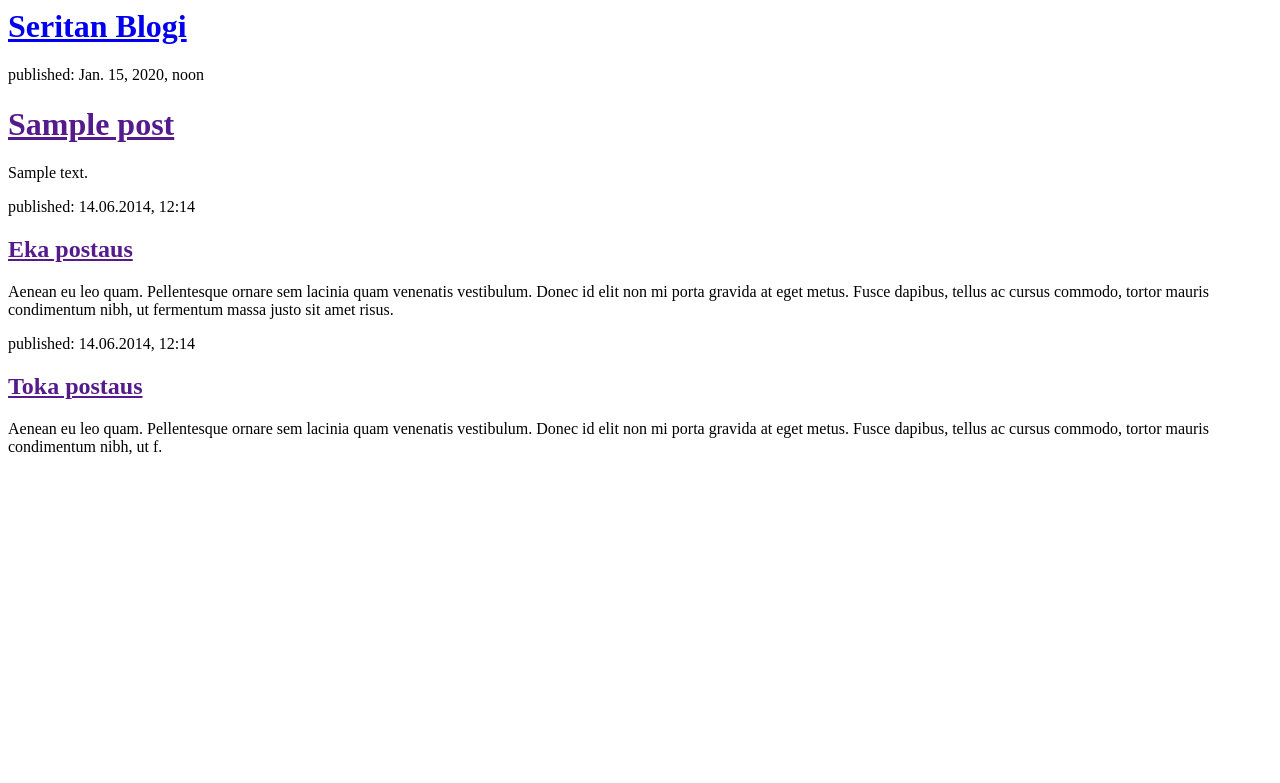
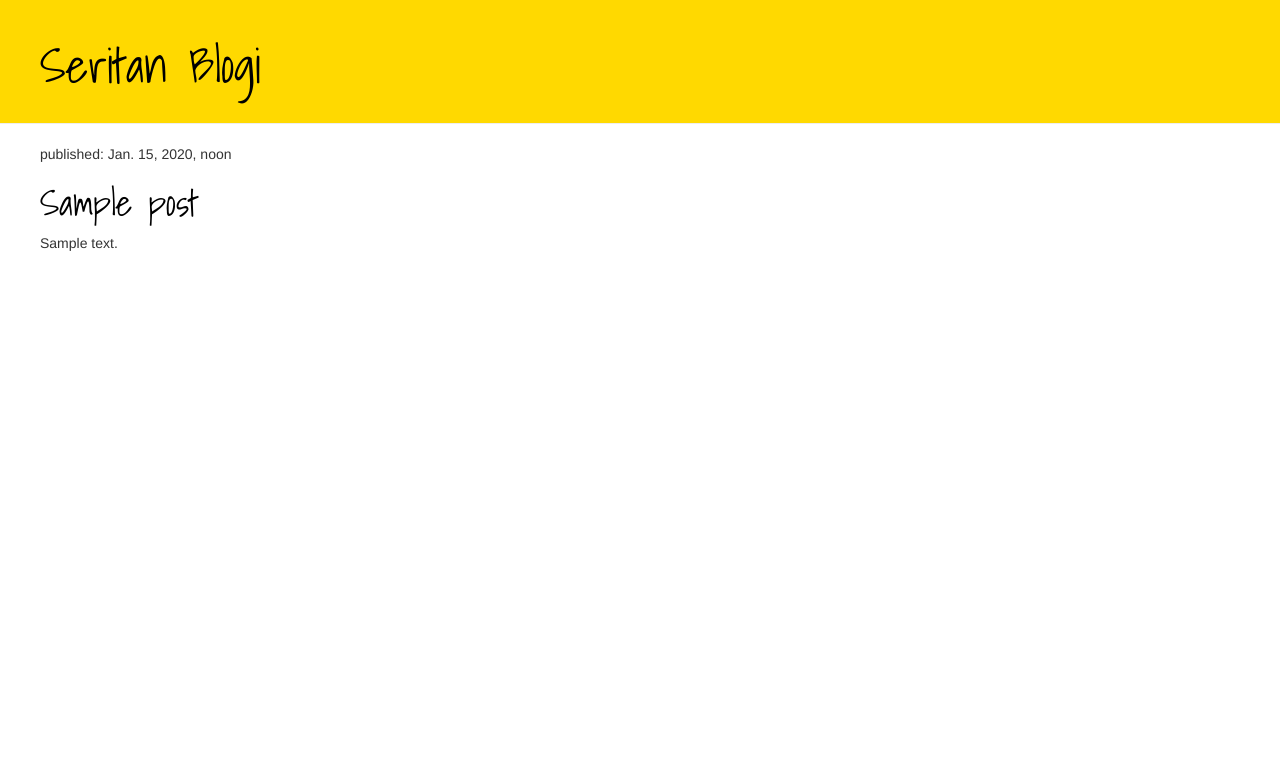
Before and after one commit to seri19/Seritan-Blogi, a Django app: template blog/templates/blog/post_list.html in a window 1280 px wide. Shown: the top 783 px of the page. Run offline with Django 3.2, Linux system fonts and the light colour scheme; the template is opened without the code that fills it: values that come from a table or form of the project are taken from there, others are empty; tables that the repository leaves empty hold one stand-in row (values such as "Sample post"); some libraries are stand-ins or nearby versions.

Commit message:
Lisättiin meikit

```diff
--- /dev/null
+++ b/blog/static/CSS/blog.css
@@ -0,0 +1,53 @@
+h1 a {
+    color: #000000;
+    font-family: 'Shadows Into Light', cursive;
+}
+body {
+}
+.page-header {
+    background-color: #ffd900;
+    margin-top: 0;
+    padding: 20px 20px 20px 40px;
+}
+
+.page-header h1, .page-header h1 a, .page-header h1 a:visited, .page-header h1 a:active {
+    color: #000000;
+    font-size: 36pt;
+    text-decoration: none;
+}
+
+.content {
+    margin-left: 40px;
+}
+
+h1, h2, h3, h4 {
+    font-family: 'Shadows Into Light', cursive;
+}
+
+.date {
+    color: #828282;
+}
+
+.save {
+    float: right;
+}
+
+.post-form textarea, .post-form input {
+    width: 100%;
+}
+
+.top-menu, .top-menu:hover, .top-menu:visited {
+    color: #ffffff;
+    float: right;
+    font-size: 26pt;
+    margin-right: 20px;
+}
+
+.post {
+    margin-bottom: 70px;
+    padding-left: 40px;
+}
+
+.post h1 a, .post h1 a:visited {
+    color: #000000;
+}
--- a/blog/templates/blog/post_list.html
+++ b/blog/templates/blog/post_list.html
@@ -1,29 +1,24 @@
+{% load static %}
 <html>
     <head>
         <title>Seritan Blogi</title>
+        <link rel="stylesheet" href="//maxcdn.bootstrapcdn.com/bootstrap/3.2.0/css/bootstrap.min.css">
+        <link rel="stylesheet" href="//maxcdn.bootstrapcdn.com/bootstrap/3.2.0/css/bootstrap-theme.min.css">
+        <link rel="stylesheet" href="{% static 'css/blog.css' %}">
+        <link href="https://fonts.googleapis.com/css?family=Shadows+Into+Light" rel="stylesheet">
+        <link href="https://fonts.googleapis.com/css?family=Heebo|Shadows+Into+Light" rel="stylesheet">
     </head>
     <body>
-        <div>
+        <div class="page-header">
             <h1><a href="/">Seritan Blogi</a></h1>
         </div>
             {% for post in posts %}
-            <div>
+            <div class="post">
                 <p>published: {{ post.published_date }}</p>
                 <h1><a href="">{{ post.title }}</a></h1>
                 <p>{{ post.text|linebreaksbr }}</p>
             </div>
             {% endfor %}
-
-        <div>
-            <p>published: 14.06.2014, 12:14</p>
-            <h2><a href="">Eka postaus</a></h2>
-            <p>Aenean eu leo quam. Pellentesque ornare sem lacinia quam venenatis vestibulum. Donec id elit non mi porta gravida at eget metus. Fusce dapibus, tellus ac cursus commodo, tortor mauris condimentum nibh, ut fermentum massa justo sit amet risus.</p>
-        </div>
-
-        <div>
-            <p>published: 14.06.2014, 12:14</p>
-            <h2><a href="">Toka postaus</a></h2>
-            <p>Aenean eu leo quam. Pellentesque ornare sem lacinia quam venenatis vestibulum. Donec id elit non mi porta gravida at eget metus. Fusce dapibus, tellus ac cursus commodo, tortor mauris condimentum nibh, ut f.</p>
         </div>
     </body>
 </html>
```
